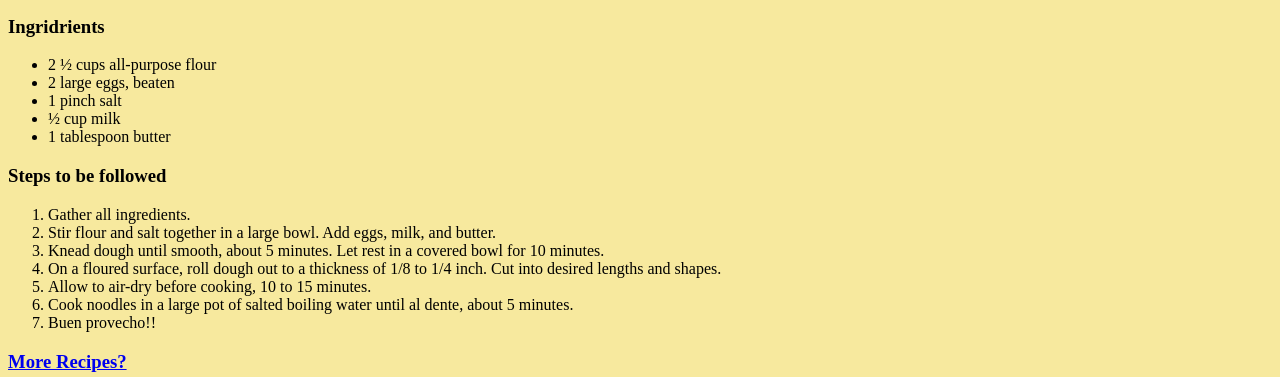
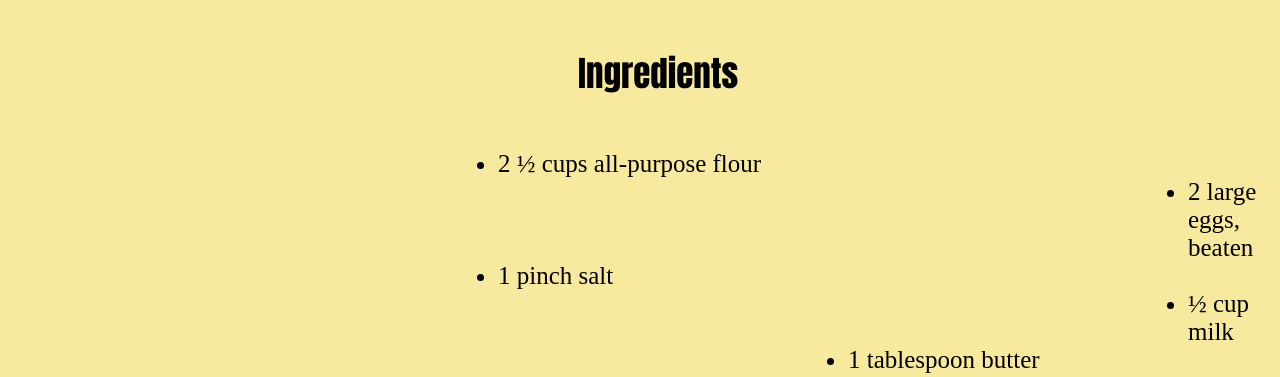
Before and after one commit to Krish051002/odin-recipes, a plain HTML site: page recipes/noodles.html in a window 1280 px wide. Shown: the part 605-982 px from the top of the page. Drawn offline with Linux system fonts and the light colour scheme.

```diff
--- a/recipes/noodles.html
+++ b/recipes/noodles.html
@@ -16,13 +16,13 @@
     <p>These egg noodles are the old-fashioned type, just like Grammy used to make! Try them next time you prepare your favorite soup or stew.
         Don't forget that fresh pasta cooks much quicker than dried! </p><p>
         You may use a dough hook attachment on your electric mixer or your hands to knead the pasta dough.</p></div></div>
-    <h3>Ingridrients</h3>
+    <h3 class="head2" id="head22">Ingredients</h3>
     <ul>
-        <li>2 ½ cups all-purpose flour</li>
-        <li>2 large eggs, beaten</li>
-        <li>1 pinch salt</li>
-        <li>½ cup milk</li>
-        <li>1 tablespoon butter</li>
+        <li class="container1">2 ½ cups all-purpose flour</li>
+        <li class="container2">2 large eggs, beaten</li>
+        <li class="container3">1 pinch salt</li>
+        <li class="container4">½ cup milk</li>
+        <li class="container5">1 tablespoon butter</li>
      </ul>
      <h3>Steps to be followed</h3>
      <ol>
--- a/style.css
+++ b/style.css
@@ -2,7 +2,7 @@
 body.home{
     background-color: rgb(230, 122, 215);
 }
-.central-heading{
+.central-heading , .head2{
     text-align: center;
     font-family: Impact, Haettenschweiler, 'Arial Narrow Bold', sans-serif;
     font-size: 48px;
@@ -43,6 +43,23 @@ body.noodle{
     height : auto;
     margin-right: 20px;
 }
-.left{
+#head22{
+    font-size: 35px;
+   background-color:rgb(247, 233, 158) ;
+   border: 0px;
+   margin-top: 20px;
+   margin-bottom: 20px;;
+}
+.container1 , .container3{
+    font-size: 25px;
+    margin-left: 450px;
+}
+.container2 , .container4{
+    font-size: 25px;
+   margin-left: 1140px;
 
 }
+.container5{
+    font-size: 25px;
+    margin-left: 800px;
+}
```
